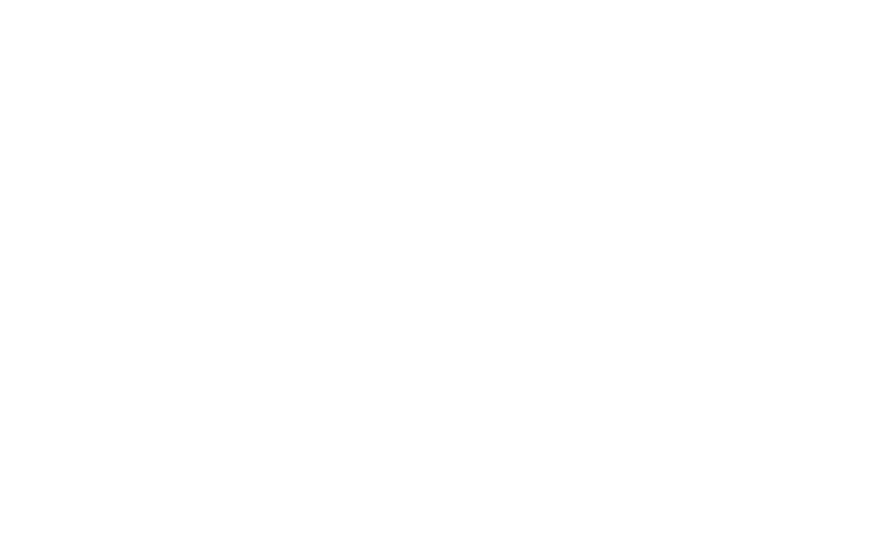
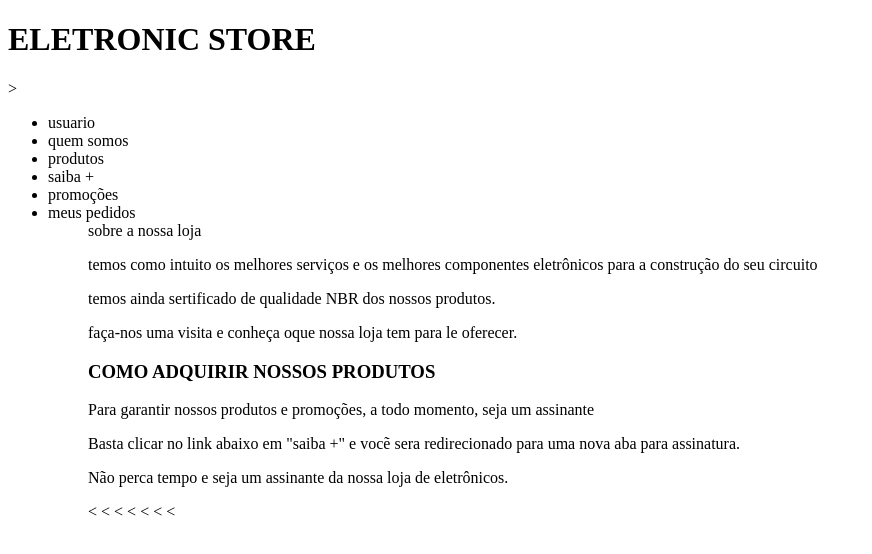
Before and after one commit to mcpedrao/SITE_ELETRONIC_STORE, a plain HTML site: page index.html in a window 1280 px wide. Shown: the whole page, without its empty margins (0-872 px from the left). Drawn offline with Linux system fonts and the light colour scheme.

Commit message:
index.html

```diff
--- a/index.html
+++ b/index.html
@@ -7,10 +7,40 @@
 </head>
 
 <header>
+   <h1>ELETRONIC STORE</h1>> <!--refere-se a uma tag de titulo-->
+</header>
+<ul>   <!--refere-seB a tag de título-->
+    <li>usuario</li>
+    <li>quem somos</li>
+    <li>produtos</li>
+    </li>
+    <li>saiba +</li>
+    <li>promoções</li>
+    <li>meus pedidos</li>
+<ul>
 
-</header>
+<header>
 
-<body>
+<body
+   <h2>sobre a nossa loja</h2>
 
-</body>
-</html>
+  <p>temos como intuito os melhores serviços e os melhores componentes eletrônicos para a construção do seu circuito<p
+  <p>temos ainda sertificado de qualidade NBR dos nossos produtos.</p>
+  <p>faça-nos uma visita e conheça oque nossa loja tem para le oferecer.</p>
+
+  <h3>COMO ADQUIRIR NOSSOS PRODUTOS</h3>
+
+  <P>Para garantir nossos produtos e promoções, a todo momento, seja um assinante</P>
+  <P>Basta clicar no link abaixo em "saiba +" e vocẽ sera redirecionado para uma nova aba para assinatura. </P>
+  <p>Não perca tempo e seja um assinante da nossa loja de eletrônicos.</p>
+
+    <ing src = " " alt = ""><
+    <ing src = " " alt = ""><
+    <ing src = " " alt = ""><
+    <ing src = " " alt = ""><
+    <ing src = " " alt = ""><
+    <ing src = " " alt = ""><
+    <ing src = " " alt = ""><
+
+<body
+<html
```
